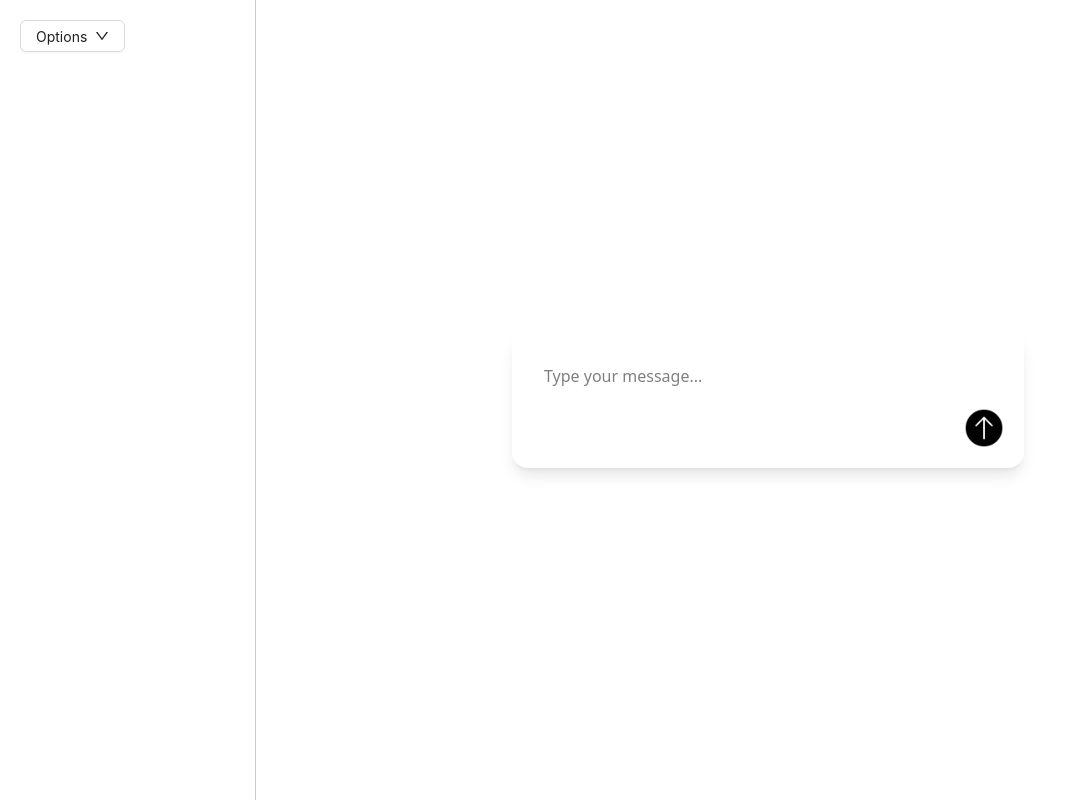
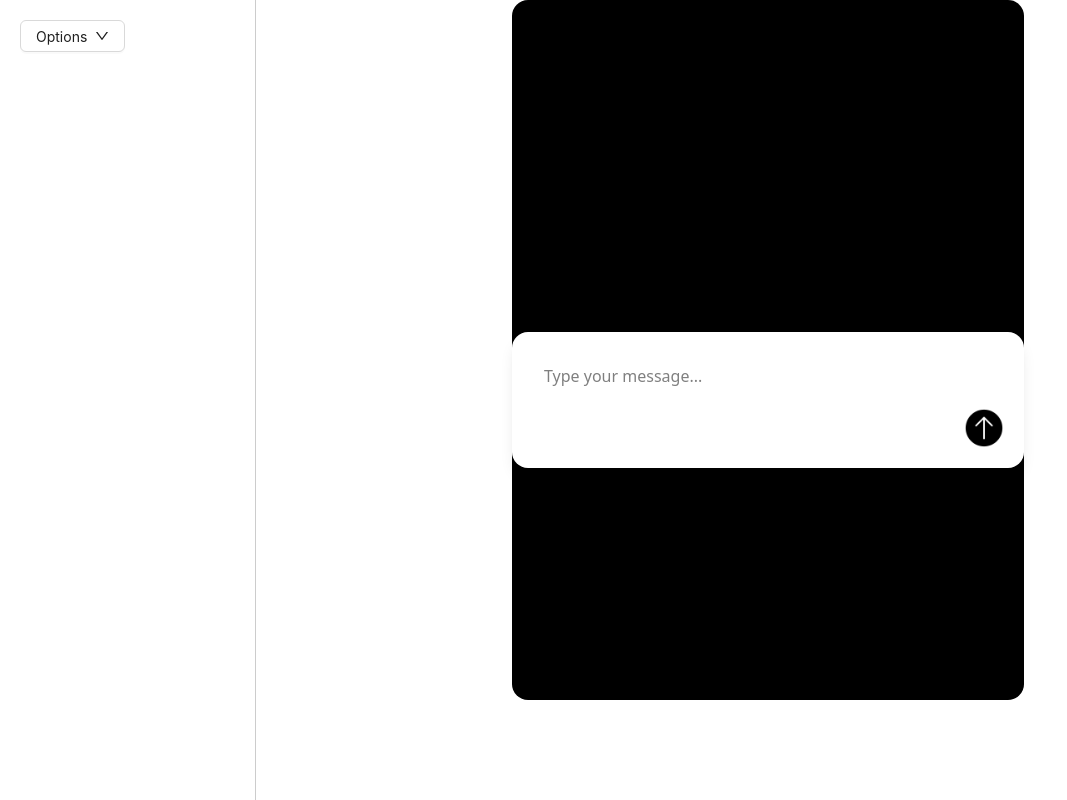
Before and after one commit to believemanasseh/forge, a React (Vite) app in the folder ui/: page / in a window 1280 px wide. Shown: the whole page, without its empty margins (0-1067 px from the left). Built offline with nearby package versions, Linux system fonts and the light colour scheme.

Commit message:
fix(ui): resolve message width issues

```diff
--- a/ui/src/App.tsx
+++ b/ui/src/App.tsx
@@ -117,7 +117,11 @@ const ChatInterface = () => {
         setter: setMessages,
       });
     };
-    if (messages.length && messages[messages.length - 1].sender === "user") {
+    if (
+      messages.length &&
+      messages[messages.length - 1].sender === "user" &&
+      input
+    ) {
       void triggerChat();
     }
   }, [messages, input, trigger]);
@@ -183,29 +187,36 @@ const ChatInterface = () => {
           </Dropdown>
         </div>
       )}
-      <div className="flex flex-col items-center m-auto justify-center max-h-[100%] max-w-[100%]">
-        <div className="h-[calc(100vh-100px)] overflow-y-auto overflow-x-hidden">
-          <div className="xs:max-w-[90%] xl:max-w-[49%] m-auto">
+      <div className="max-w-[100%] xs:overflow-y-auto xs:overflow-x-hidden">
+        <div className="flex flex-col m-auto max-h-[100%] w-[50%]">
+          <div className="xs:h-[calc(100vh-100px)] m-auto xs:max-w-[90%] bg-[black] md:max-w-[60%] lg:min-w-[100%] lg:max-w-[100%] rounded-2xl p-5">
+            <div className="w-[100%] bg-[blue] m-auto">
               {messages.map((message) => {
                 if (message.sender === "ai") {
                   return (
                     <div
+                      className="bg-[whitesmoke] rounded-2xl mt-5 p-3 flex flex-row gap-5 max-w-[100%] items-start"
                       key={message.id}
-                    className="bg-[whitesmoke] w-[100%] rounded-2xl mt-5 p-3 flex flex-row gap-5 items-start"
                     >
                       <RobotOutlined
-                      className={`${isMutating ? "animate-spin" : ""} mt-1.5`}
+                        className={`${
+                          isMutating ? "animate-spin" : ""
+                        } mt-1.5 flex-shrink-0`}
                       />
-                    <p className="break-normal">{message.text}</p>
+                      <p className="m-auto max-w-[100%] break-words">
+                        {message.text}
+                      </p>
                     </div>
                   );
                 }
                 return (
                   <div
+                    className="bg-[whitesmoke] rounded-2xl m-[10px_auto] max-w-fit p-3"
                     key={message.id}
-                  className="bg-[whitesmoke] flex flex-row rounded-2xl w-[100%] mt-5 p-3 "
                   >
-                  <p className="m-auto break-normal">{message.text}</p>
+                    <p className="m-auto max-w-[100%] break-words">
+                      {message.text}
+                    </p>
                   </div>
                 );
               })}
@@ -241,6 +252,7 @@ const ChatInterface = () => {
           </div>
         </div>
       </div>
+    </div>
   );
 };
 
--- a/ui/src/index.css
+++ b/ui/src/index.css
@@ -25,6 +25,7 @@ body {
   padding: 0;
   background-color: white;
   color: black;
+  scrollbar-gutter: stable;
 }
 
 h1 {
--- a/ui/vite.config.ts
+++ b/ui/vite.config.ts
@@ -9,6 +9,6 @@ export default defineConfig({
     include: ["swr"],
   },
   server: {
-    allowedHosts: ["localhost", "ebbc-160-152-124-55.ngrok-free.app"],
+    allowedHosts: ["localhost", "ab4e-160-152-124-55.ngrok-free.app"],
   },
 });
```
Lines whose indentation alone changed are shown as unchanged.
